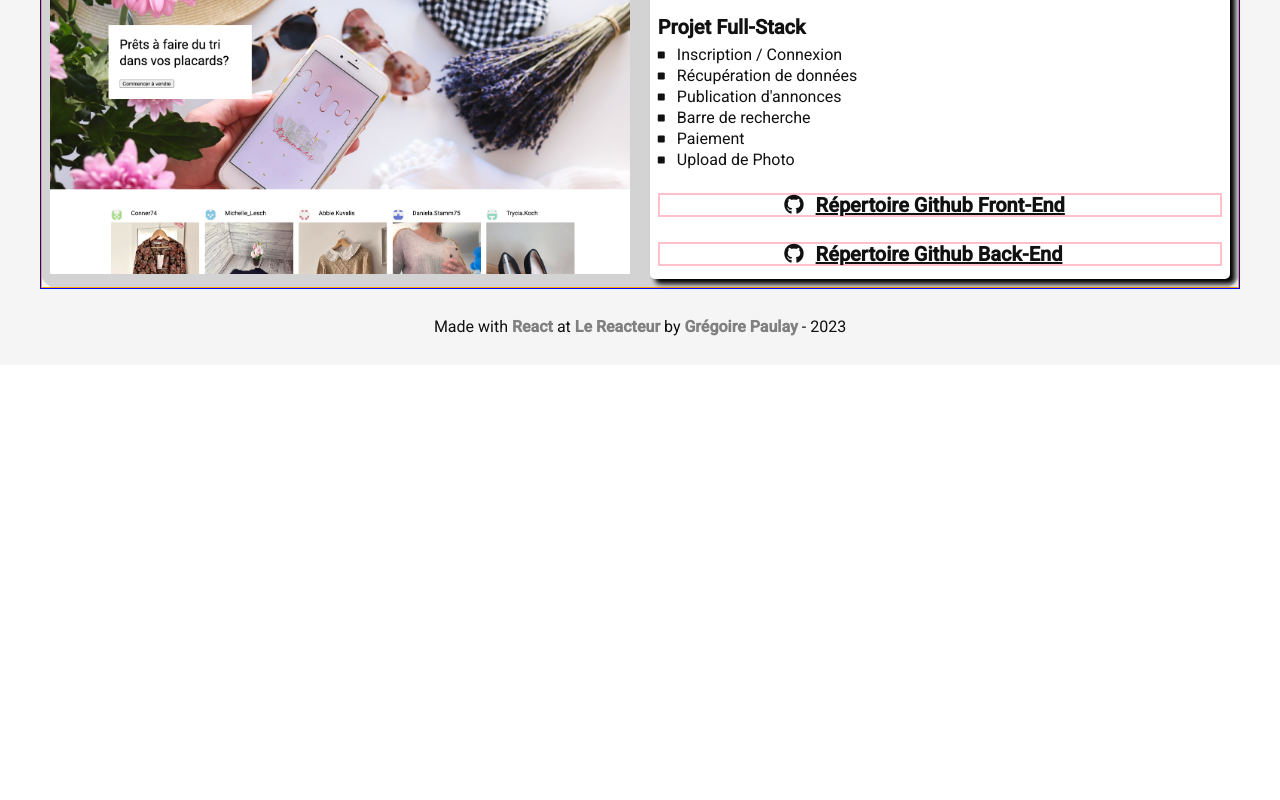
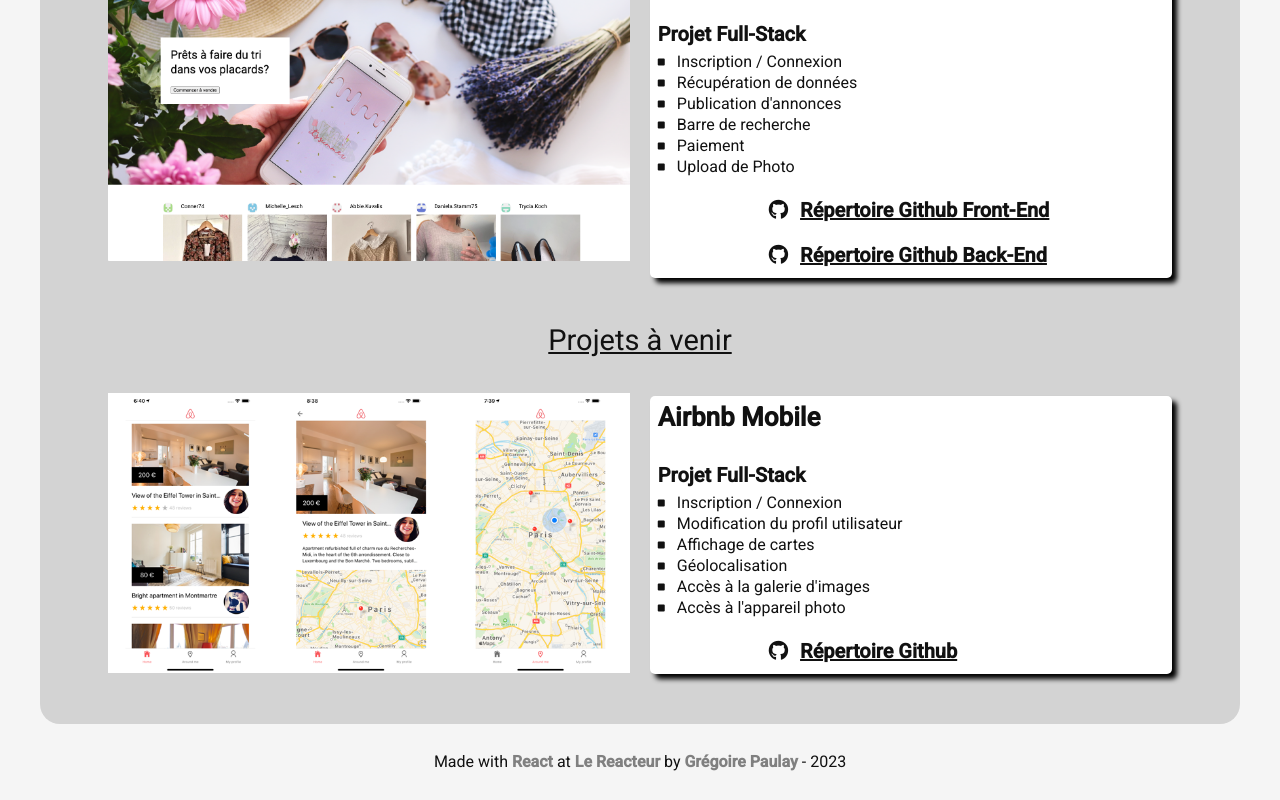
Before and after one commit to Gregoire-Paulay/My-Portfolio, a React (Vite) app: page /projects in a window 1280 px wide. Shown: the part 1179-1979 px from the top of the page. Before the commit the page ends 1544 px from the top, so only its background shows below. Built offline with nearby package versions, Linux system fonts and the light colour scheme; the HTML template or start-up script is replaced by a standard one.

Commit message:
Page projets terminé

```diff
--- a/src/App.css
+++ b/src/App.css
@@ -308,13 +308,12 @@
   display: flex;
   flex-direction: column;
   align-items: center;
-  border: 1px solid blue;
 }
 .my-Project a {
-  width: calc(50%);
+  width: 50%;
 }
 .my-Project img {
-  width: calc(100%);
+  width: 100%;
 }
 .my-Project > h3 {
   margin-top: 40px;
@@ -329,7 +328,6 @@
   margin-top: 25px;
   display: flex;
   justify-content: center;
-  border: 2px solid pink;
 }
 .github a {
   color: var(--dark);
@@ -342,15 +340,14 @@
   flex-direction: column;
   gap: 40px;
   margin-top: 30px;
+  width: 90%;
 }
 
 .finished > div {
   display: flex;
   align-items: center;
-  border: 1px solid green;
   padding: 8px;
   gap: 20px;
-  cursor: pointer;
 }
 .finished > div > div {
   width: calc(50%);
@@ -372,15 +369,14 @@
   flex-direction: column;
   gap: 40px;
   margin-top: 30px;
+  width: 90%;
 }
 
 .building > div {
   display: flex;
   align-items: center;
-  border: 1px solid orange;
   padding: 8px;
   gap: 20px;
-  cursor: pointer;
 }
 .building > div > div {
   width: calc(50%);
@@ -390,6 +386,36 @@
   box-shadow: 5px 5px 5px 0px #000000;
 }
 .building p {
+  display: flex;
+  gap: 12px;
+  margin-bottom: 5px;
+  align-items: center;
+}
+
+/* ------- Section comming-soon ------ */
+.coming-soon {
+  display: flex;
+  flex-direction: column;
+  gap: 40px;
+  margin-top: 30px;
+  width: 90%;
+  margin-bottom: 40px;
+}
+
+.coming-soon > div {
+  display: flex;
+  align-items: center;
+  padding: 8px;
+  gap: 20px;
+}
+.coming-soon > div > div {
+  width: calc(50%);
+  background-color: white;
+  padding: 8px;
+  border-radius: 5px;
+  box-shadow: 5px 5px 5px 0px #000000;
+}
+.coming-soon p {
   display: flex;
   gap: 12px;
   margin-bottom: 5px;
--- a/src/page/Projects.jsx
+++ b/src/page/Projects.jsx
@@ -1,6 +1,7 @@
 import tripadvisor from "../assets/tripadvisor.png";
 import vinted from "../assets/vinted.png";
 import deliveroo from "../assets/deliveroo.png";
+import airbnb from "../assets/airbnb.png";
 
 const Projects = ({ darkMode }) => {
   return (
@@ -64,7 +65,7 @@
           <h3>Projets en cours</h3>
           <section className="building">
             <div>
-              <a href="https://deliveroo-gp.netlify.app">
+              <a href="https://vinted-front-gp.netlify.app">
                 <img src={vinted} alt="vinted" />
               </a>
               <div>
@@ -90,20 +91,58 @@
                 </p>
                 <p className="github">
                   <i className="fa-brands fa-github"></i>
-                  <a href="https://github.com/Gregoire-Paulay/Deliveroo-frontend">
+                  <a href="https://github.com/Gregoire-Paulay/Vinted-Front">
                     Répertoire Github Front-End
                   </a>
                 </p>
                 <p className="github">
                   <i className="fa-brands fa-github"></i>
-                  <a href="https://github.com/Gregoire-Paulay/Deliveroo-frontend">
+                  <a href="https://github.com/Gregoire-Paulay/Vinted-BackEnd">
                     Répertoire Github Back-End
                   </a>
                 </p>
               </div>
             </div>
           </section>
-          <section className="coming-soon"></section>
+
+          <h3>Projets à venir</h3>
+          <section className="coming-soon">
+            <div>
+              <a href="#">
+                <img src={airbnb} alt="airbnb" />
+              </a>
+              <div>
+                <h4>Airbnb Mobile</h4>
+                <h5>Projet Full-Stack</h5>
+                <p>
+                  <i className="fa-solid fa-square"></i>Inscription / Connexion
+                </p>
+                <p>
+                  <i className="fa-solid fa-square"></i>Modification du profil
+                  utilisateur
+                </p>
+                <p>
+                  <i className="fa-solid fa-square"></i>Affichage de cartes
+                </p>
+                <p>
+                  <i className="fa-solid fa-square"></i>Géolocalisation
+                </p>
+                <p>
+                  <i className="fa-solid fa-square"></i>Accès à la galerie
+                  d'images
+                </p>
+                <p>
+                  <i className="fa-solid fa-square"></i>Accès à l'appareil photo
+                </p>
+                <p className="github">
+                  <i className="fa-brands fa-github"></i>
+                  <a href="https://github.com/Gregoire-Paulay/">
+                    Répertoire Github
+                  </a>
+                </p>
+              </div>
+            </div>
+          </section>
         </div>
       </div>
     </main>
```
